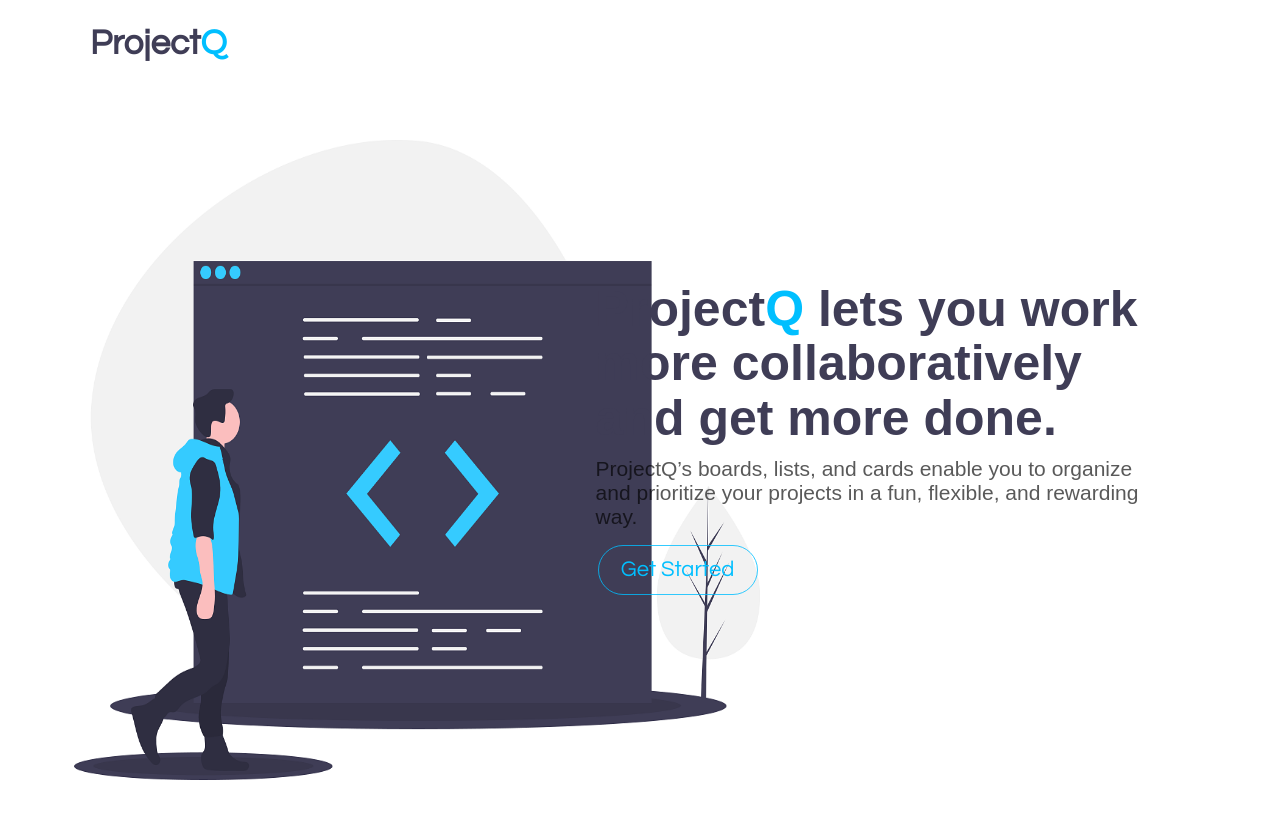
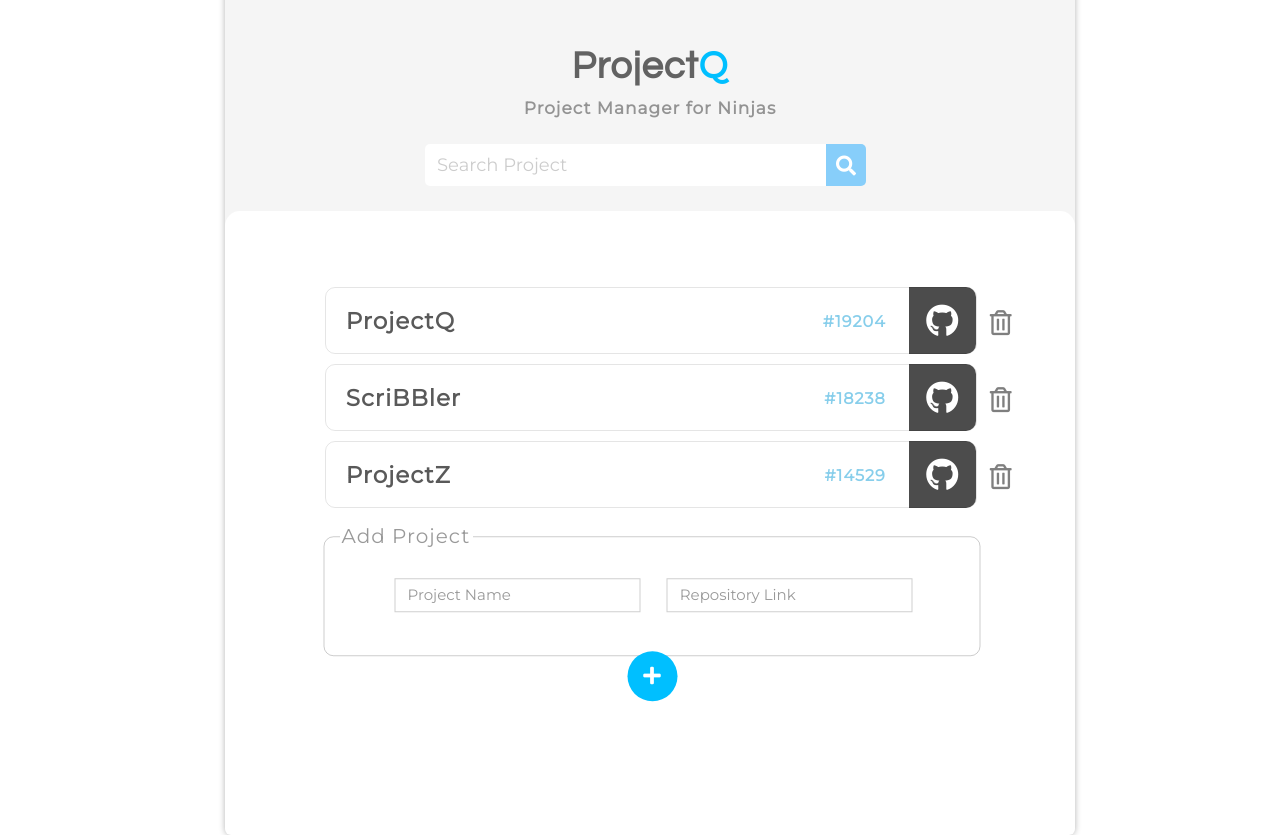
Before and after one commit to mvrikxix-dev/ProjectQ, a plain HTML site: page index.html in a window 1280 px wide. Drawn offline with Linux system fonts and the light colour scheme; a web font is replaced by a local one.

Commit message:
Modified: Search Box; Added Validation to Add Project

```diff
--- a/css/index.css
+++ b/css/index.css
@@ -1,98 +1,55 @@
 body {
     margin: 0;
-    padding: 0;
     overflow: hidden;
 }
 
-#landing-image {
+#left {
     position: absolute;
-    bottom: -40px;
-    left: 1px;
-    width: 65%;
-    height: 95%;
+    left: 0;
+    top: 0;
+    bottom: 0;
+    background-color: #20232A;
+    min-width: 50%;
     outline: none;
+    z-index: -1;
 }
 
-#landing-image img {
+#right {
     position: absolute;
-    top: 50%;
-    left: 50%;
-    transform: translate(-50%, -50%);
-    width: 100%;
-    height: 100%;
+    right: 0;
+    top: 0;
+    bottom: 0;
+    background-color: #2B2F38;
+    min-width: 50%;
+    outline: none;
+    z-index: -1;
 }
 
-#header-name {
-    font-family: 'Questrial', sans-serif !important;
+#name {
+    padding-top: 230px;
     position: absolute;
-    top: 25px;
-    left: 90px;
-    color: #3F3D56;
-    font-size: 35px;
-    font-weight: 900;
-    z-index: 1;
-    font-family: sans-serif;
+    left: 47%;
+    top: 0;
+    bottom: 0;
+    width: 45%;
+    display: flex;
+    flex-wrap: wrap;
+}
+
+
+#name h1 {
+    margin: 0;
+    padding: 0;
+    font-family: 'Questrial', sans-serif;
+    color: rgba(32, 35, 42, 0.5);
+    font-size: 455px;
+    font-weight: bolder;
+    line-height: -0;
 }
 
 .Q {
-    color: deepskyblue;
+    margin: 0;
+    color: rgba(255,99,71,0.9) !important;
+    z-index: -1;
+    font-size: 555px;
 }
-
-#text-content {
-    position: absolute;
-    top: 240px;
-    right: 10.5%;
-    max-width: 550px;
-}
-
-#content-header {
-    width: 580px;
-}
-
-#header-text {
-    font-family: sans-serif;
-    font-size: 50px;
-    color: #3F3D56;
-    font-weight: 900;
-    line-height: 1.09
-}
-
-#content-text {
-    position: relative;
-    top: -30px;
-    font-family: sans-serif;
-    font-size: 21px;
-    color: rgba(0, 0, 0, 0.65);
-}
-
-.start {
-    font-family: 'Questrial', sans-serif;
-    position: absolute;
-    bottom: -15px;
-    left: 2px;
-    border: 0;
-    width: 160px;
-    height: 50px;
-    border-radius: 50px;
-    color: rgba(0, 191, 255, 1);
-    font-size: 22px;
-    border: 1.5px solid rgba(0, 191, 255, 0.8);
-    background-color: transparent;
-    outline: none;
-    cursor: pointer;
-}
-
-.start:hover {
-    background-color: rgba(0, 191, 255, 0.8);
-    color: white;
-    border: 0;
-    outline: none;
-    animation: pulse .5s;
-}
-
-.start:active {
-    color: white;
-    border: 0;
-    background-color: rgba(0, 191, 255, 1);
-    outline: none;
-}
--- a/css/style.css
+++ b/css/style.css
@@ -103,15 +103,6 @@
     font-size: 20px;
     line-height: 2.1;
     background-color: lightskyblue;
-}
-
-#search-button:hover {
-    background-color: skyblue;
-    cursor: pointer;
-}
-
-#search-button:active {
-    background-color: deepskyblue;
 }
 
 #exit-button {
--- a/index.html
+++ b/index.html
@@ -5,24 +5,67 @@
     <meta charset="UTF-8">
     <link rel="stylesheet" href="font/fontawesome-free-5.9.0-web/css/all.css">
     <link href="https://fonts.googleapis.com/css?family=Hind+Madurai|Montserrat|Questrial&display=swap" rel="stylesheet">
-    <link rel="stylesheet" href="css/index.css">
-    <link rel="stylesheet" href="css/animate.css">
+    <link rel="stylesheet" href="css/style.css">
     <title>mvrikxix | ProjectQ</title>
 </head>
 
 <body>
-    <header>
-        <div id="header-name">Project<span class="Q">Q</span></div>
-    </header>
-    <div id="landing-image">
-        <img src="img/landing-page.png">
+
+    <div id="wrapper">
+
+        <header>
+            <div id="page-banner">
+                <h1 class="title">Project<span id="Q">Q</span></h1>
+                <p>Project Manager for Ninjas</p>
+                <form autocomplete="off" id="search-container">
+                    <input id="search-name" type="text" onfocus="this.placeholder=''" onblur="this.placeholder='Search Project'" placeholder="Search Project">
+                    <button type="button" id="search-button"><i class="fas fa-search"></i></button>
+                </form>
+            </div>
+        </header>
+
+        <section id="project-container">
+            <div id="not-found">
+                <p class="not-icon"><i class="fas fa-code"></i></p>
+                <p class="not-title">Project not found</p>
+            </div>
+            <ul id="readonly-container">
+                <li class="readonly-data">
+                    <p class="readonly-name">ProjectQ</p>
+                    <button class="readonly-git" onclick="window.open('https://github.com/mvrikxix-dev/ProjectQ', '_blank')" type="button"><i class="fab fa-github"></i></button>
+                    <p class="readonly-id">#19204</p>
+                    <span class="delete"><i class="far fa-trash-alt"></i></span>
+                </li>
+                <li class="readonly-data">
+                    <p class="readonly-name">ScriBBler</p>
+                    <button class="readonly-git" onclick="window.open('https://github.com/mvrikxix-dev/Scribbler.git', '_blank')" type="button"><i class="fab fa-github"></i></button>
+                    <p class="readonly-id">#18238</p>
+                    <span class="delete"><i class="far fa-trash-alt"></i></span>
+                </li>
+                <li class="readonly-data">
+                    <p class="readonly-name">ProjectZ</p>
+                    <button class="readonly-git" onclick="window.open('https://github.com/mvrikxix-dev/Workspace.git', '_blank')" type="button"><i class="fab fa-github"></i></button>
+                    <p class="readonly-id">#14529</p>
+                    <span class="delete"><i class="far fa-trash-alt"></i></span>
+                </li>
+            </ul>
+
+            <div id="add-cards">
+                <form autocomplete="off" id="add-project">
+                    <fieldset id="project-add">
+                        <legend >Add Project</legend>
+                        <input id="project-name" class="project-box" type="text" onfocus="this.placeholder=''" onblur="this.placeholder='Project Name'" placeholder="Project Name" required>
+                        <input id="project-desc" class="project-box" type="text" onfocus="this.placeholder=''" onblur="this.placeholder='Repository Link'" placeholder="Repository Link" required>
+                        <button id="add" type="button" onclick="addProject()"><i class="fas fa-plus"></i></button>
+                    </fieldset>
+                </form>
+            </div>
+        </section>
+
     </div>
-    <section id="text-content">
-        <div id="content-header">
-            <h1 id="header-text"><span id="project">Project</span><span class="Q">Q</span> lets you work more collaboratively and get more done.</h1>
-        </div>
-        <p id="content-text">ProjectQ’s boards, lists, and cards enable you to organize and prioritize your projects in a fun, flexible, and rewarding way.</p>
-        <button class="start">Get Started</button>
-    </section>
-    <script src="javascript/index.js"></script>
+
+    <script src="js/script.js"></script>
+
 </body>
+
+</html>
--- a/javascript/index.js
+++ /dev/null
@@ -1,5 +0,0 @@
-const startBtn = document.getElementsByClassName('start');
-Array.from(startBtn)[0].onclick = function(){
-    console.log(startBtn[0]);
-    window.location.href="html/projectQ.html";
-}
--- a/javascript/script.js
+++ b/js/script.js
@@ -3,7 +3,7 @@
 const projectBox = document.getElementById('project-add');
 const list = document.getElementById('readonly-container');
 
-searchBox.onclick = function () {
+searchBox.onkeypress = function () {
     projectBox.style.display = "none";
     searchBtn.children[0].setAttribute('class', 'fas fa-times');
     searchBtn.setAttribute('id', 'exit-button');
@@ -46,6 +46,11 @@
     const projectName = document.getElementById('project-name').value;
     const projectDesc = document.getElementById('project-desc').value;
 
+    if (projectName == "") {
+        alert("Project Name is mandatory");
+    } else if (projectDesc == "") {
+        alert("Repository Link is mandatory");
+    } else {
         const gitLink = 'window.open' + '(' + "'" + projectDesc + "'" + ',' + "'" + '_blank' + "'" + ')';
 
         const viewCard = document.createElement('li');
@@ -80,9 +85,10 @@
 
         const readonlyContainer = document.getElementById('readonly-container');
         readonlyContainer.appendChild(viewCard);
-
         document.getElementById('project-name').value = "";
         document.getElementById('project-desc').value = "";
+    }
+
 }
 
 var container = document.querySelector('#readonly-container');
```
Also changed, not shown: Backup/index.html (added, +21 -0 lines), Backup/index.js (added, +14 -0 lines), html/projectQ.html (deleted, +0 -71 lines). Lines whose indentation alone changed are shown as unchanged.
